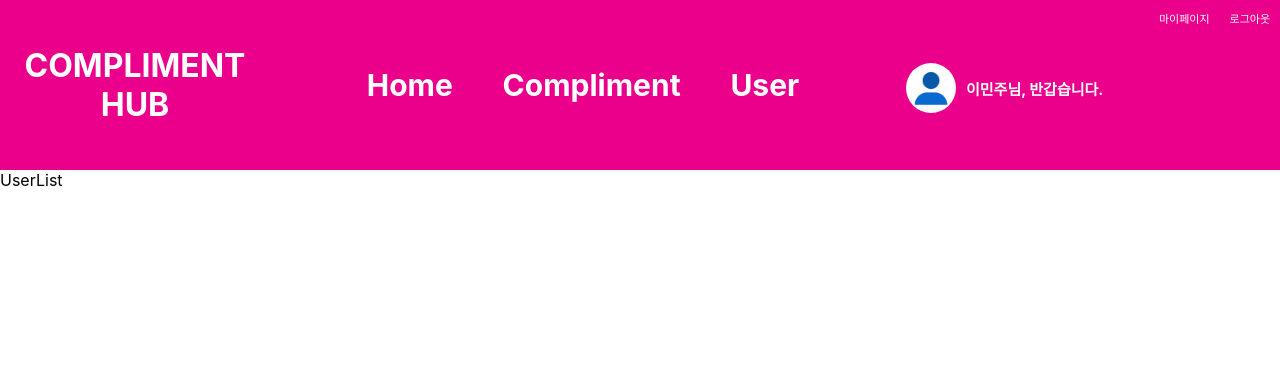
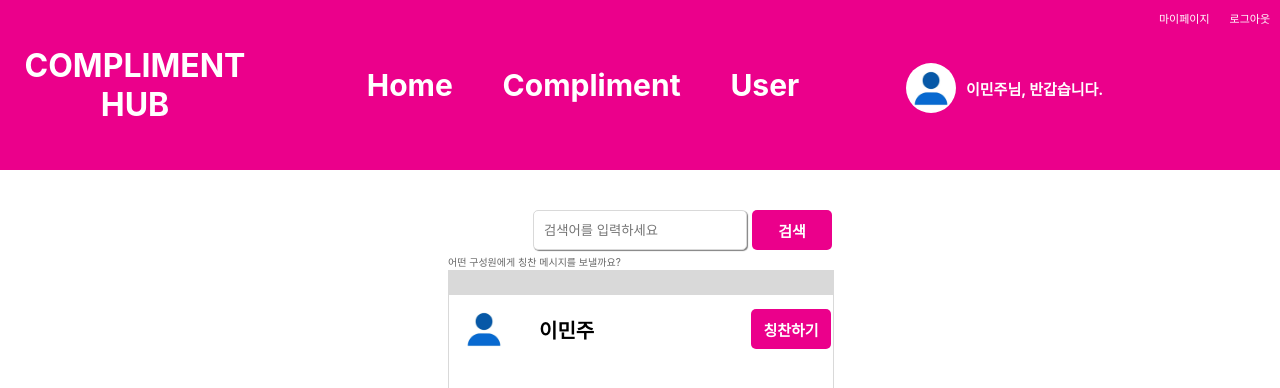
Before and after one commit to LG-compliment/LG-FrontEnd, a React (Create React App) app: page /users in a window 1280 px wide. Shown: the top 388 px of the page. Built offline with nearby package versions, Linux system fonts and the light colour scheme.

Commit message:
💄 Add : UserList, UserTable

```diff
--- a/src/App.js
+++ b/src/App.js
@@ -2,7 +2,7 @@ import { BrowserRouter, Route, Routes } from 'react-router-dom';
 import Home from './pages/Home';
 import Login from './pages/Login/Login';
 import ComplimentList from './pages/ComplimentList';
-import UserList from './pages/UserList';
+import UserList from './pages/User/UserList';
 import Header from './ui/Header';
 import './App.css';
 
--- /dev/null
+++ b/src/Pages/User/UserList.jsx
@@ -0,0 +1,25 @@
+import React, { useState } from 'react'
+import Button from '../../ui/Button';
+import Input from '../../ui/Input';
+import {UsersContainer, SearchArea} from './UserStyle';
+import UserTableList from './UserTable';
+
+
+function UserList(props) {
+  const handleSearch = async (e) =>{
+    alert('hi')
+  }
+  return (
+    <>
+      <UsersContainer>
+        <SearchArea>
+          <Input placeholder='검색어를 입력하세요' width='200px'></Input>
+          <Button onClick={handleSearch}>검색</Button>
+        </SearchArea>
+        <UserTableList></UserTableList>
+      </UsersContainer>
+    </>
+  )
+}
+
+export default UserList
--- /dev/null
+++ b/src/Pages/User/UserStyle.jsx
@@ -0,0 +1,89 @@
+import styled from 'styled-components';
+
+//#region :: styled-components
+const UsersContainer = styled.div`
+  width: 100%;
+  height: calc(100vh - 170px); //viewport heigth (해당 웹페이지를 실행하고 있는 기기의 화면 크기)
+  display: inline-flex;
+  flex-direction: column;
+  align-items: center;
+
+`
+const SearchArea = styled.div`
+  width: 30%;
+  height: 10vh;
+  display: flex;
+  justify-content: flex-end;
+  align-items: flex-end;
+
+`
+const UserTableContainer = styled.div`
+  width: 30%;
+  height: 60vh;
+`
+const UserTable = styled.div`
+  width: 100%;
+  height: 100%;
+  border:1px solid #D9D9D9;
+
+`
+const UserTHead = styled.div`
+  background-color: #D9D9D9;
+  width: 100%;
+  height: 5%;
+
+`
+
+const UserTr = styled.div`
+  width: 100%;
+  height: 15%;
+  /* background-color: #D9D9D9; */
+  display: inline-flex;
+  flex-direction: row;
+  justify-content: space-between;
+  align-items: center;
+`
+const CompBtnDiv = styled.div`
+  width: 40%;
+  height: 100%;
+  display: flex;
+  align-items: center;
+  justify-content: center;
+`
+
+const UserTBody = styled.div`
+  width: 100%;
+  height: 95%;
+  overflow: auto;
+  ${UserTr} {
+    &:hover{
+      background-color: #f0f0f0;
+    }
+  }
+`
+const UserName = styled.div`
+  font-size: 20px;
+  font-weight: bold;
+  width: 100%;
+  height: 100%;
+  display: flex;
+  align-items: center;
+  justify-content: flex-start;
+  padding-inline-start: 20px;
+`
+
+const Comment = styled.span`
+  font-size: 10px;
+  color: #666666;
+`
+//#endregion
+
+//html style
+const MyProfileImg = {
+  width : '50px',
+  height : '50px',
+  borderRadius : '50%',
+  padding : '10px'
+}
+
+export {UsersContainer, SearchArea, UserTableContainer, UserTable, UserTHead, UserTr, UserTBody,CompBtnDiv, UserName, Comment, MyProfileImg};
--- /dev/null
+++ b/src/Pages/User/UserTable.jsx
@@ -0,0 +1,30 @@
+import React from 'react'
+import Button from '../../ui/Button';
+import Input from '../../ui/Input';
+import {UserTableContainer, UserTable, UserTHead, UserTr, UserTBody,CompBtnDiv, UserName, Comment, MyProfileImg} from './UserStyle'
+import profileImg from '../../images/profile.jpg'
+
+function UserTableList() {
+  return (
+    <UserTableContainer>
+        <Comment>어떤 구성원에게 칭찬 메시지를 보낼까요?</Comment>
+        <UserTable>
+            <UserTHead>
+                <UserTr>
+                </UserTr>
+            </UserTHead>
+            <UserTBody>
+                <UserTr>
+                    <img src={profileImg} alt="profile" style={MyProfileImg} />
+                    <UserName>이민주</UserName>
+                <CompBtnDiv>
+                    <Button >칭찬하기</Button>
+                </CompBtnDiv>
+                </UserTr>
+            </UserTBody>
+        </UserTable>
+    </UserTableContainer>
+  )
+}
+
+export default UserTableList
--- a/src/Pages/UserList.jsx
+++ /dev/null
@@ -1,9 +0,0 @@
-import React from 'react'
-
-function UserList() {
-  return (
-    <div>UserList</div>
-  )
-}
-
-export default UserList
```
